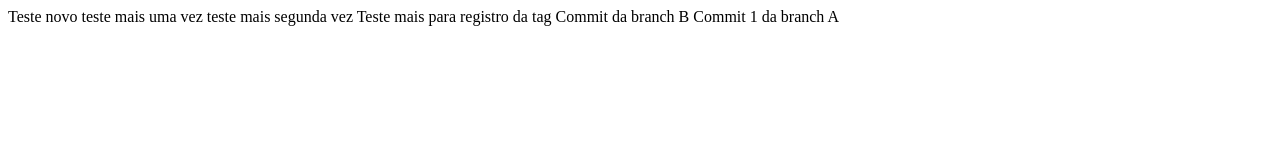
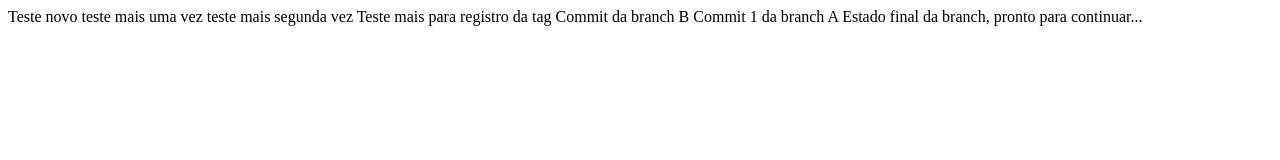
Before and after one commit to alexlima-techne/meu_projeto_versionado, a plain HTML site: page index.html in a window 1280 px wide. Drawn offline with Linux system fonts and the light colour scheme.

Commit message:
Estado inicial

```diff
--- a/index.html
+++ b/index.html
@@ -6,5 +6,6 @@
           Teste mais para registro da tag
            Commit da branch B
            Commit 1 da branch A
+           Estado final da branch, pronto para continuar...
     </body>
 </html>
```
